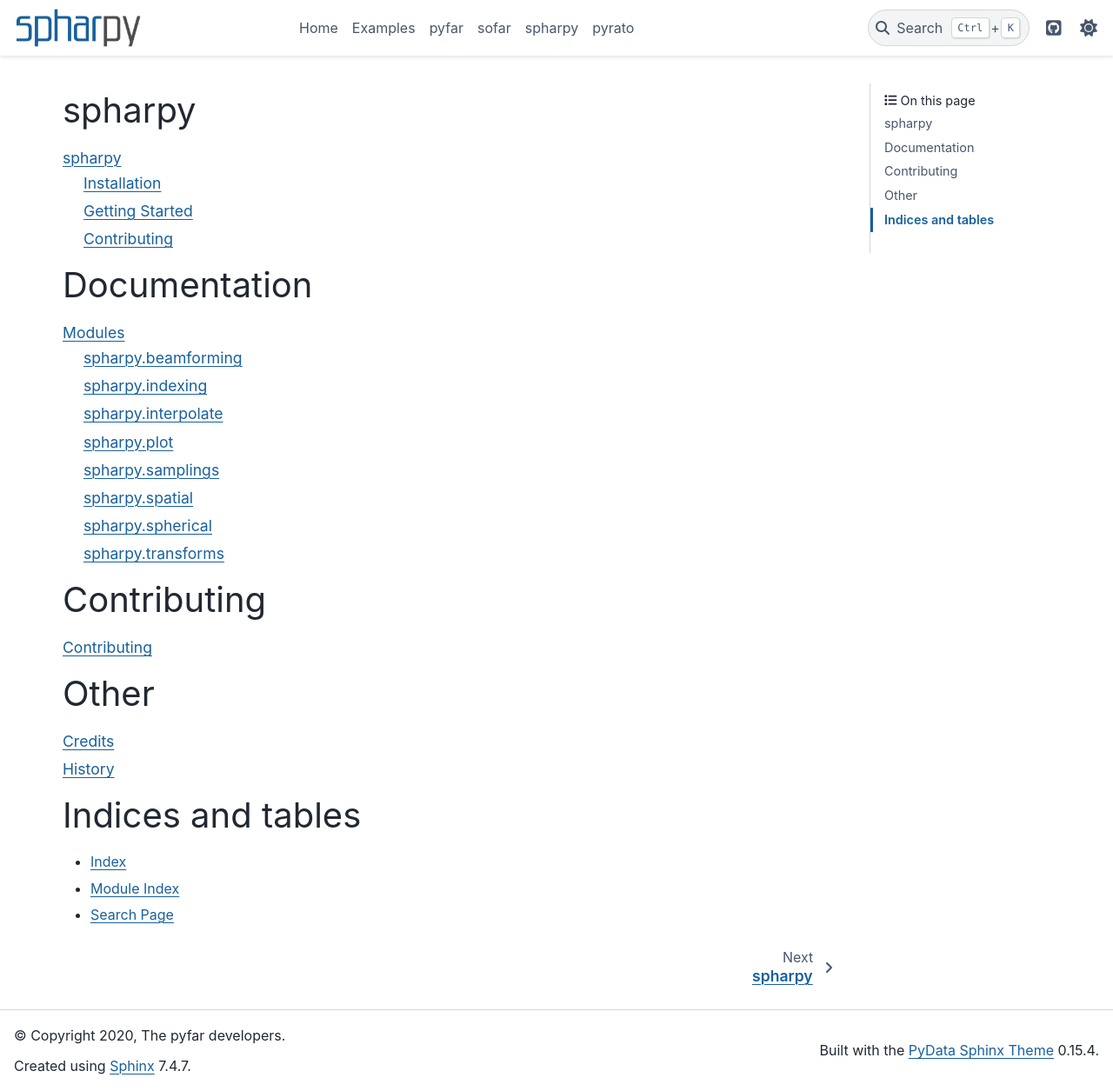
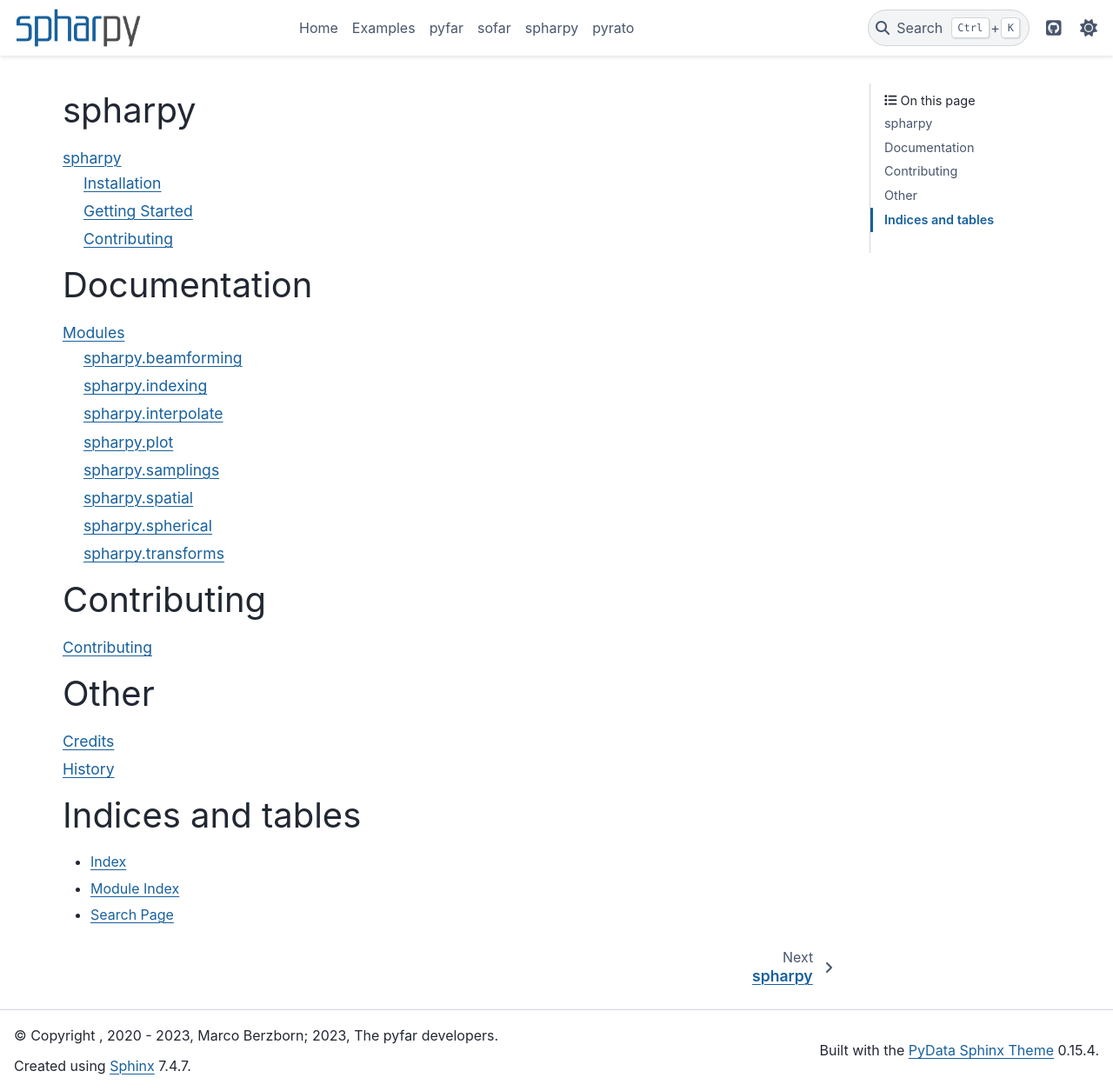
Before and after one commit to pyfar/spharpy, a Sphinx documentation site: the page built from docs/index.rst, in a window 1280 px wide and 1255 px high. Shown: the whole window at 87% size. Built offline with Sphinx 7.4.7 and the PyData theme 0.15.4, drawn with Linux system fonts in a browser that asks for light colours.

Commit message:
update copyright

```diff
--- a/docs/conf.py
+++ b/docs/conf.py
@@ -9,7 +9,6 @@
 import os
 import sys
 sys.path.insert(0, os.path.abspath('..'))
-
 import spharpy  # noqa
 
 # -- General configuration ---------------------------------------------------
@@ -50,7 +49,7 @@ master_doc = 'index'
 
 # General information about the project.
 project = 'spharpy'
-copyright = '2020, The pyfar developers'
+copyright = ', 2020 - 2023, Marco Berzborn; 2023, The pyfar developers'
 author = 'The pyfar developers'
 
 # The version info for the project you're documenting, acts as replacement
```
